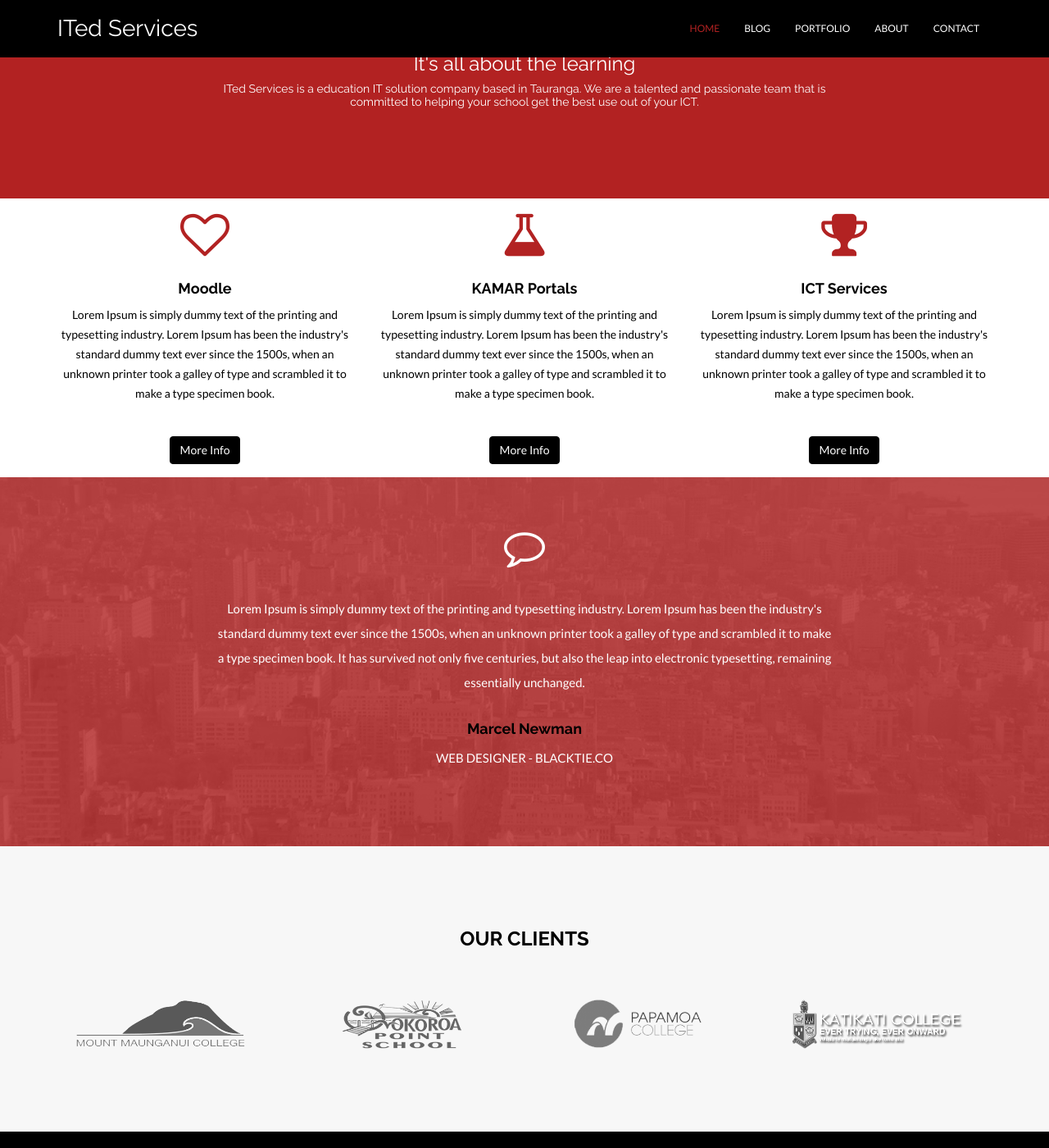
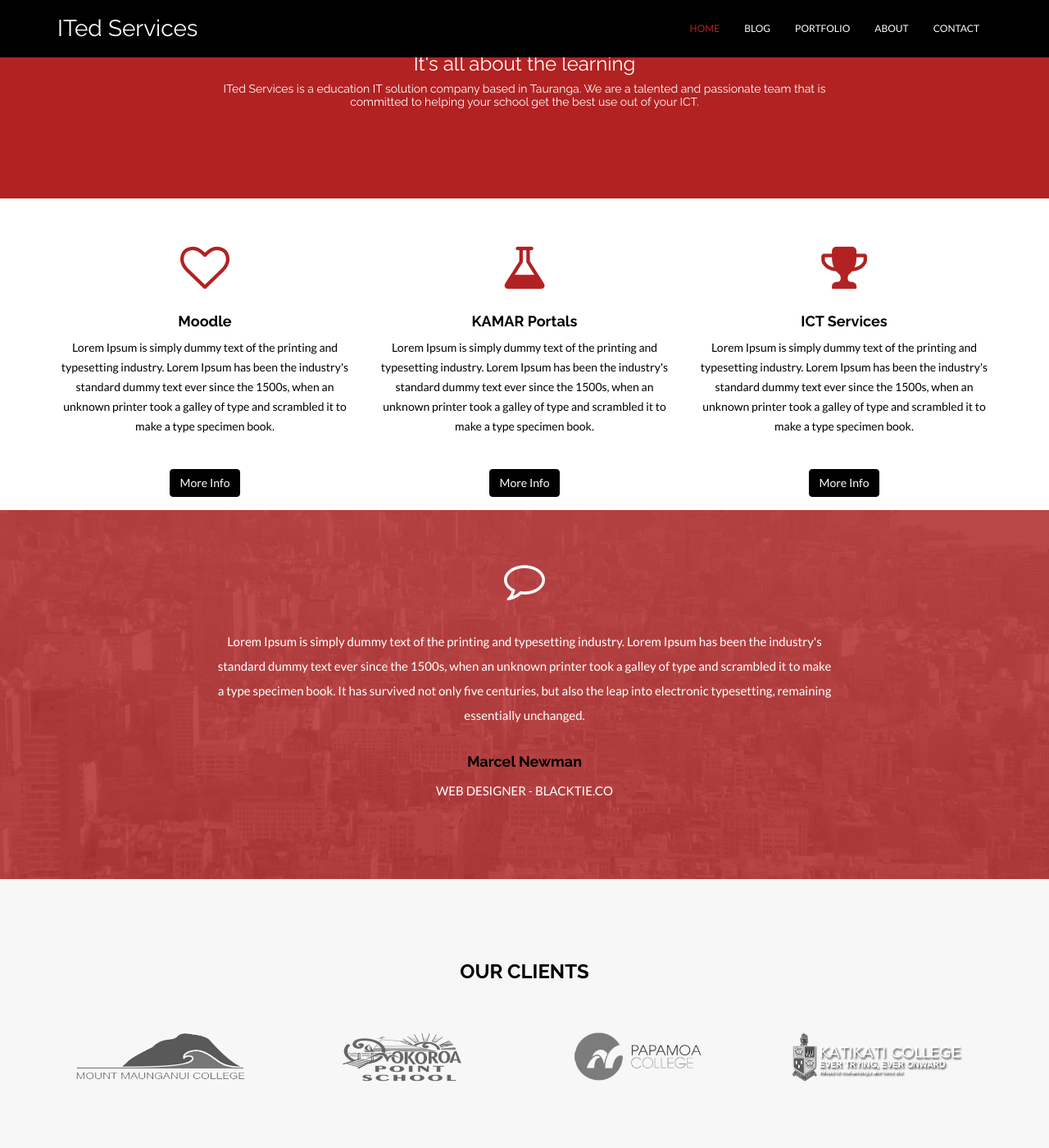
Before and after one commit to itedservices/itedservices.github.io, a Jekyll site: the page built from index.html, in a window 1280 px wide and 1400 px high, scrolled down 362 px. Shown: the whole window at 82% size. Built offline with Jekyll 4.4.1, drawn with Linux system fonts in a browser that asks for light colours; nearby versions of some CDN libraries.

Commit message:
adjust spacing between services section and portfolio

```diff
--- a/_includes/css/style.css
+++ b/_includes/css/style.css
@@ -246,6 +246,7 @@
 #service {
 	margin-top: 0px;
 	margin-bottom: 0px;
+  padding-top: 40px;
 }
 
 #service i {
@@ -256,7 +257,7 @@
 
 /* Portfolio Wrap */
 #portfoliowrap {
-	padding-top: 60px;
+	padding-top: 40px;
 	margin-bottom: 60px;
 	display: block;
 	text-align: center
```
